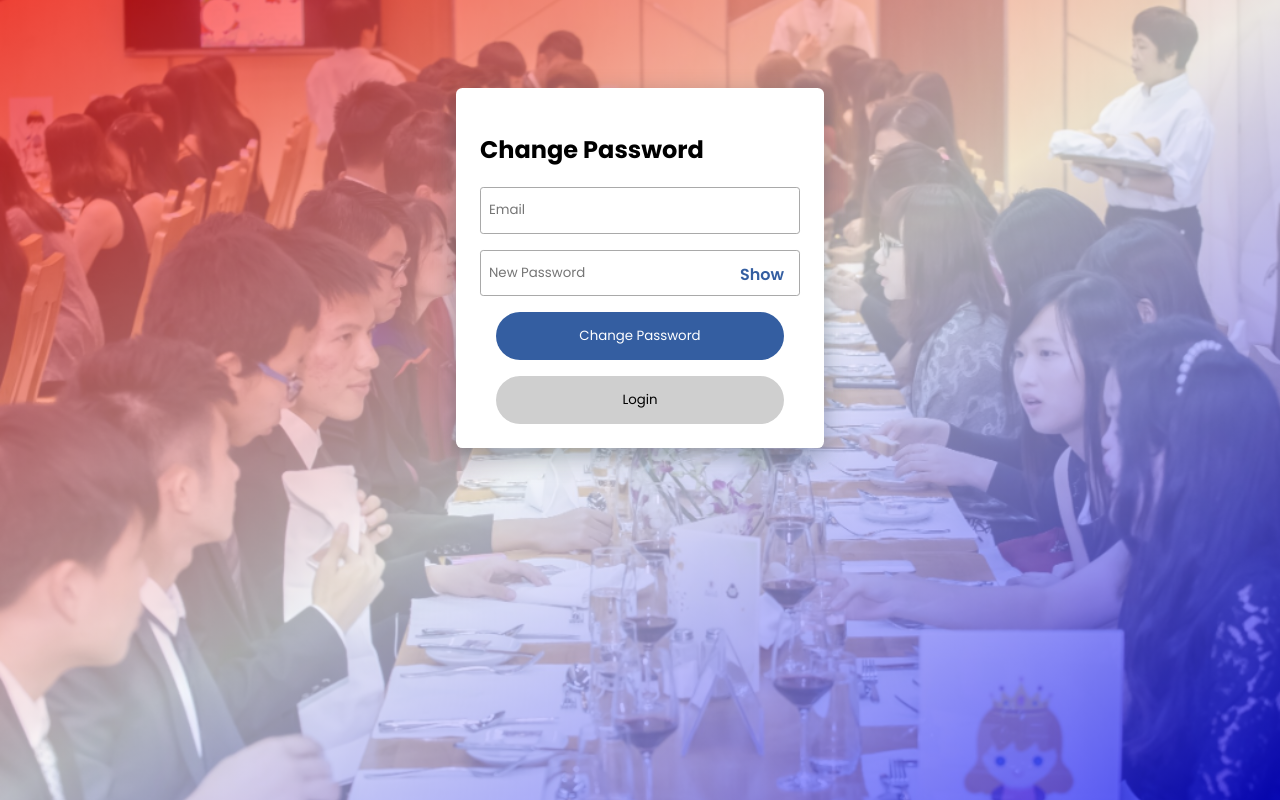
After one commit to YanzhenHuang/CISC3003-Final-Project, a PHP site: page /change-password.php in a window 1280 px wide. The commit adds this page. Run offline with PHP 8.4, Linux system fonts and the light colour scheme.

Commit message:
[login.php, styles.css, change-password.php] <Add> Change Password Page & Entrance.

```diff
--- /dev/null
+++ b/public/change-password.php
@@ -0,0 +1,82 @@
+<!DOCTYPE html>
+<html>
+
+<head>
+    <title>Change Password</title>
+    <meta charset="UTF-8">
+    <meta name="viewport" content="width=device-width, initial-scale=1.0">
+
+    <!-- Styles -->
+    <link rel="stylesheet" href="./css/styles.css">
+    <link rel="stylesheet" href="./css/loginSignupStyles.css">
+
+    <!-- Google Fonts -->
+    <link rel="preconnect" href="https://fonts.googleapis.com">
+    <link rel="preconnect" href="https://fonts.gstatic.com" crossorigin>
+    <link
+        href="https://fonts.googleapis.com/css2?family=Poppins:ital,wght@0,100;0,200;0,300;0,400;0,500;0,600;0,700;0,800;0,900;1,100;1,200;1,300;1,400;1,500;1,600;1,700;1,800;1,900&family=Public+Sans:ital,wght@0,100..900;1,100..900&display=swap"
+        rel="stylesheet">
+
+    <!-- JavaScript -->
+    <script src="./js/handleEmptyForm.js"></script>
+    <script src="./js/pwdVisibilityToggle.js"></script>
+
+    <!-- PHP -->
+    <?php
+    include ("./php/utils/cookie-session-settings.php");
+    ?>
+
+</head>
+
+<body>
+    <div class="login-signup-panel content-block">
+        <h2>Change Password</h2>
+
+        <!-- Password and Confirm doesn't match -->
+        <?php
+        session_start();
+        if (isset($_SESSION['error'])) {
+            echo '<p class="error-text-msg"> Password and confirm password doesn\'t match. </p>';
+            unset($_SESSION['error']);
+            session_destroy();
+        }
+
+
+        ?>
+
+        <!-- User Submit Form-->
+        <form action="./php/process-change-password.php" method="post">
+
+            <!-- New: User Email -->
+            <div class="label-and-text-input">
+                <input type="text" class="non-empty email" id="u_email" name="u_email" placeholder="Email">
+            </div>
+
+            <!-- Password -->
+            <div class="label-and-text-input password-field-container">
+                <input type="password" class="non-empty" id="u_new_pwd" name="u_pwd" placeholder="New Password">
+                <a class="password-visibility-toggle weak-link">Show</a>
+            </div>
+
+            <!-- Submit Button -->
+            <input type="submit" value="Change Password" class="btn" id="signup"></input>
+
+        </form>
+        <!-- To Login Page Button -->
+        <button values="Sign Up" class="btn secondary" id="have-acc">Login</button>
+    </div>
+</body>
+
+<script>
+    // Empty Form
+    handleEmptyForm('#signup');
+    bindPasswordVisibilityToggles();
+
+    // Switch to Sign up page.
+    document.querySelector('#have-acc').addEventListener('click', (e) => {
+        e.preventDefault();
+        window.location.href = "login.php";
+    });
+</script>
+
+</html>
--- a/public/css/styles.css
+++ b/public/css/styles.css
@@ -111,6 +111,11 @@ header .user-control-center .delete-acc:hover {
 a {
     text-decoration: none;
     color: inherit;
+}
+
+.form-link {
+    margin: 0 auto;
+    margin-bottom: 1rem;
 }
 
 .weak-link {
--- a/public/login.php
+++ b/public/login.php
@@ -69,6 +69,11 @@
                     <a class="password-visibility-toggle weak-link">Show</a>
                 </div>
 
+                <!-- Forgot Password -->
+                <div class="form-link">
+                    <a href="./change-password.php" class="weak-link">Forgot Password?</a>
+                </div>
+
                 <!-- Submit Button -->
                 <input type="submit" value="Login" class="btn" id="login"></input>
             </form>
```
